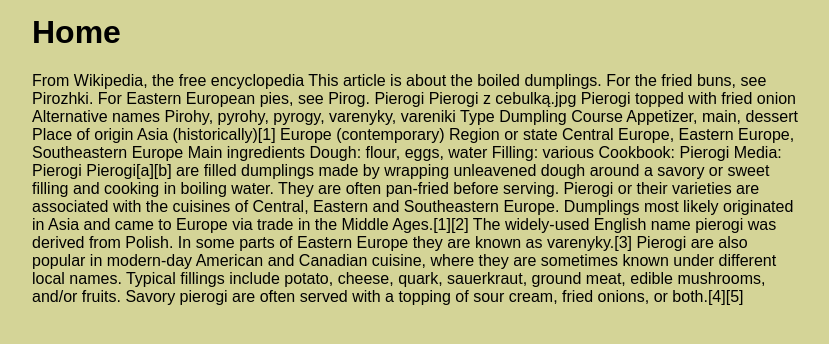
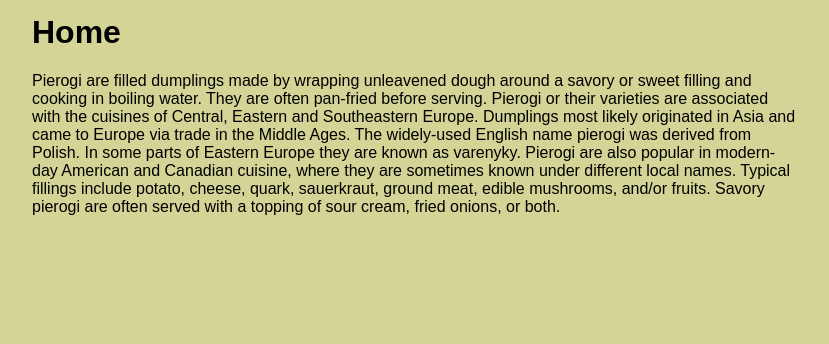
Before and after one commit to jordbort/piergi-picker, a Django app: page / in a window 1280 px wide. Shown: the part 50-394 px from the top of the page, without its empty margins (224-1053 px from the left). Run offline with Django 4.2, Linux system fonts and the light colour scheme.

Commit message:
Updating description

```diff
--- a/main_app/templates/home.html
+++ b/main_app/templates/home.html
@@ -4,31 +4,5 @@ Home
 {% endblock %}
 {% block content %}
 <h1>Home</h1>
-<p>From Wikipedia, the free encyclopedia
-    This article is about the boiled dumplings. For the fried buns, see Pirozhki. For Eastern European pies, see Pirog.
-    Pierogi
-    Pierogi z cebulką.jpg
-    Pierogi topped with fried onion
-    Alternative names Pirohy, pyrohy, pyrogy, varenyky, vareniki
-    Type Dumpling
-    Course Appetizer, main, dessert
-    Place of origin
-    Asia (historically)[1]
-    Europe (contemporary)
-    Region or state Central Europe, Eastern Europe, Southeastern Europe
-    Main ingredients
-    Dough: flour, eggs, water
-    Filling: various
-    Cookbook: Pierogi
-    Media: Pierogi
-    Pierogi[a][b] are filled dumplings made by wrapping unleavened dough around a savory or sweet filling and cooking in
-    boiling water. They are often pan-fried before serving.
-
-    Pierogi or their varieties are associated with the cuisines of Central, Eastern and Southeastern Europe. Dumplings
-    most likely originated in Asia and came to Europe via trade in the Middle Ages.[1][2] The widely-used English name
-    pierogi was derived from Polish. In some parts of Eastern Europe they are known as varenyky.[3] Pierogi are also
-    popular in modern-day American and Canadian cuisine, where they are sometimes known under different local names.
-
-    Typical fillings include potato, cheese, quark, sauerkraut, ground meat, edible mushrooms, and/or fruits. Savory
-    pierogi are often served with a topping of sour cream, fried onions, or both.[4][5]</p>
+<p>Pierogi are filled dumplings made by wrapping unleavened dough around a savory or sweet filling and cooking in boiling water. They are often pan-fried before serving. Pierogi or their varieties are associated with the cuisines of Central, Eastern and Southeastern Europe. Dumplings most likely originated in Asia and came to Europe via trade in the Middle Ages. The widely-used English name pierogi was derived from Polish. In some parts of Eastern Europe they are known as varenyky. Pierogi are also popular in modern-day American and Canadian cuisine, where they are sometimes known under different local names. Typical fillings include potato, cheese, quark, sauerkraut, ground meat, edible mushrooms, and/or fruits. Savory pierogi are often served with a topping of sour cream, fried onions, or both.</p>
 {% endblock %}
```
